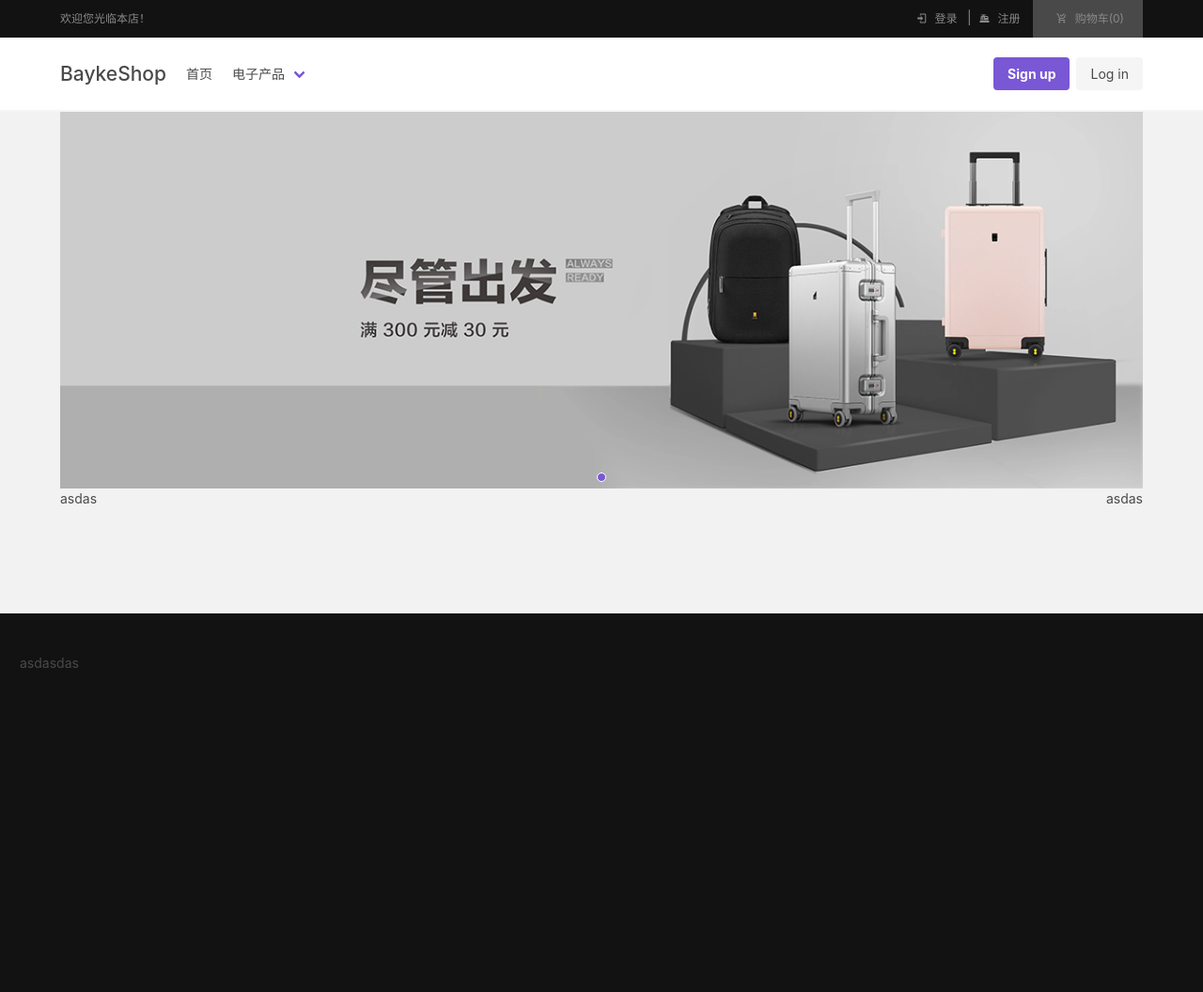
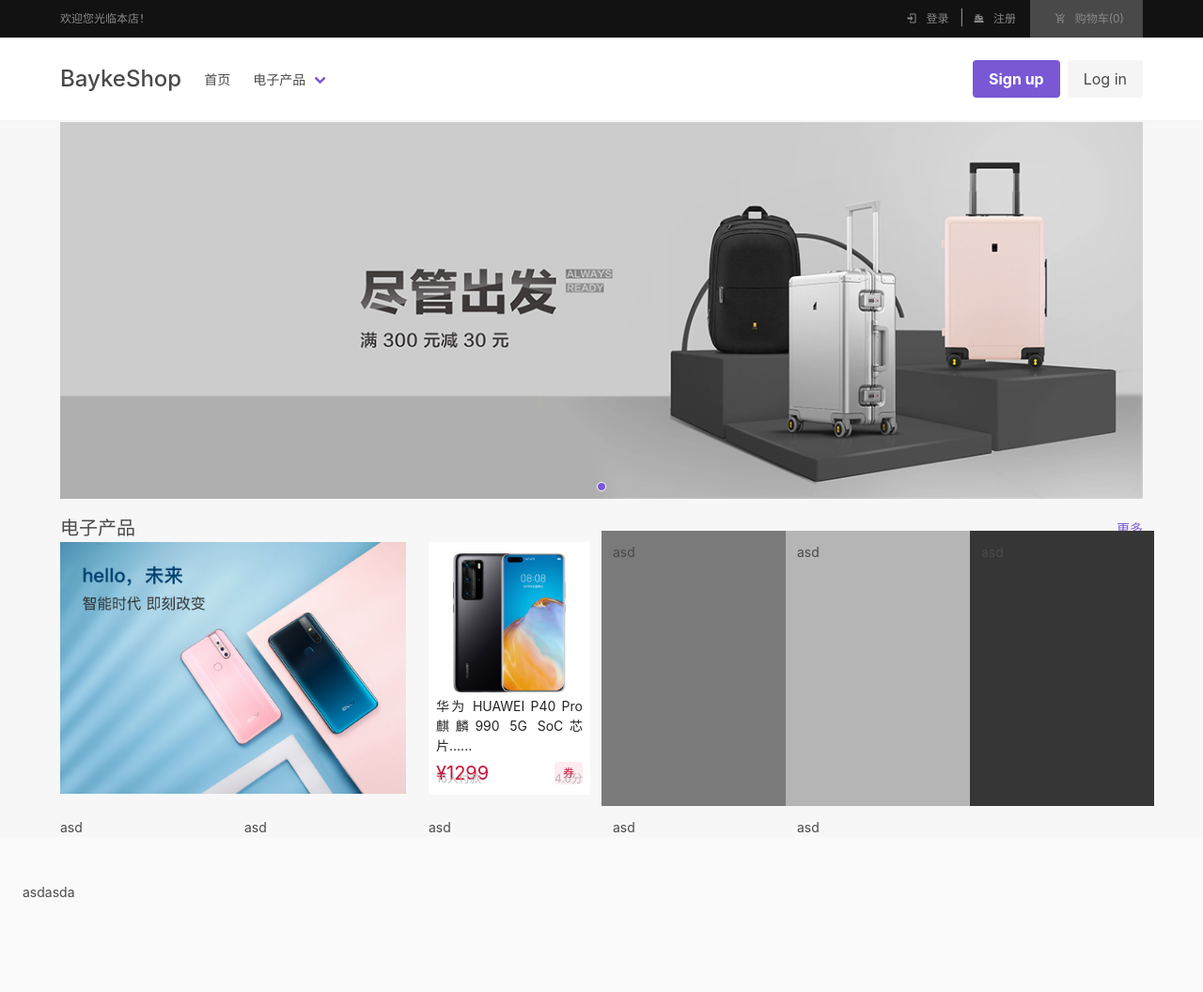
Before and after one commit to TheSpecialAngle/baykeShop, a Django app: page / in a window 1280 px wide. Shown: the whole page at 94% size. Before the commit the page ends 711 px from the top, so only its background shows below. Run offline with Django 4.2, Linux system fonts and the light colour scheme; data comes from the database, SQL or seed files in the repository; some libraries are stand-ins or nearby versions.

Commit message:
商品样式重构

```diff
--- a/baykeshop/public/views.py
+++ b/baykeshop/public/views.py
@@ -16,7 +16,6 @@
         from baykeshop.models import BaykeShopCategory, BaykeShopSPU
         queryset = BaykeShopCategory.get_cates()
         for cate in queryset:
-            # sub_ids = cate.sub_cates.values_list('id', flat=True)
             cate.spus = BaykeShopSPU.objects.filter(category__in=cate.sub_cates)[:bayke_settings.HOME_GOODS_COUNT]
         return queryset
 
--- a/baykeshop/static/baykeshop/css/style.css
+++ b/baykeshop/static/baykeshop/css/style.css
@@ -1,9 +1,17 @@
-html, body{
+body{
     font-size: 14px;
-    background-color: rgba(236, 236, 236, 0.447);
+    display: flex;
+    flex-direction: column;
+    height: 100vh;
+}
+.full-height{
     height: 100%;
 }
-.full-height{height: 100%;}
+#main{
+    flex: 1;
+    background-color: rgba(236, 236, 236, 0.447);
+}
+
 #header-top, #header-top a{
     font-size: 12px;
     color: rgb(137, 137, 137);
--- a/baykeshop/templates/baykeshop/banner.html
+++ b/baykeshop/templates/baykeshop/banner.html
@@ -5,14 +5,13 @@
             <b-carousel-item v-for="(carousel, i) in carousels" :key="i">
                 <section :class="`hero is-medium`">
                     <a class="image" :href="carousel.target_url">
-                        <img :src="`${carousel.img}`" :alt="carousel.desc">
+                        <img width="100%" :src="`${carousel.img}`" :alt="carousel.desc">
                     </a>
                 </section>
             </b-carousel-item>
         </b-carousel>
     </template>
 </div>
-
 <script>
     var value = JSON.parse(document.getElementById('carousel-data').textContent);
     var carousel = new Vue({
--- a/baykeshop/templates/baykeshop/base.html
+++ b/baykeshop/templates/baykeshop/base.html
@@ -14,7 +14,7 @@
 </head>
 <body class="{% if is_popup %}popup {% endif %}{% block bodyclass %}{% endblock %}" data-admin-utc-offset="{% now "Z" %}">
 
-    <div id="container" class="is-flex is-flex-direction-column full-height">
+    <div id="header">
         {% block header %}
             <div id="header-top" class="has-background-black-bis">
                 <div class="is-flex is-justify-content-space-between is-align-items-center container" style="height:40px">
@@ -90,26 +90,16 @@
                 </div>
             </div>
         {% endblock %}
+    </div>
 
-        {% block main %}
-            <div id="main" class="full-height">
-                <div id="content" class="full-height">
-                    {% block content %}
-                    <p>asdas</p>
-                    <p>asdas</p>
-                    <p>asdas</p>
-                    <p>asdas</p>
-                    {% endblock %}
-                </div>
-            </div>
-        {% endblock %}
-
-        {% block footer %}
-            <div id="footer" class="footer has-background-black-bis">
-                asdasdas
-            </div>
+    <div id="main">
+        {% block content %}
         {% endblock %}
     </div>
+
+    <div id="footer" class="footer">asdasda</div>
+
+
     {% if messages %}
         {% for message in messages %}
         <div id="notification">
--- a/baykeshop/templates/baykeshop/index.html
+++ b/baykeshop/templates/baykeshop/index.html
@@ -2,17 +2,79 @@
 
 {% load i18n shop_tags %}
 
-{% block header %}{{ block.super }}
-    {% banners_result %}
-{% endblock %}
-
 
 {% block content %}
-    <div class="container">
+<style>
+    .spu-foot{
+        position: absolute;
+        bottom: 0;
+        left: 0;
+        width: 100%;
+    }
+</style>
+{% banners_result %}
+    <div class="container mt-4">
+        {% for cate in cates %}
         <div class="is-flex is-align-items-center is-justify-content-space-between">
-            <div class="">asdas</div>
-            <div class="">asdas</div>
+            <div class="">
+                <h1 class=" is-size-5">{{ cate.name }}</h1>
+            </div>
+            <div class="">
+                <a href="">更多</a>
+            </div>
         </div>
+        <div class="columns is-multiline">
+            <div class="column is-4">
+                <figure class="image">
+                    <img src="{{ cate.img_map.url }}" alt="" srcset="">
+                </figure>
+            </div>
+            {% for spu in cate.spus %}
+            <div class="column is-2">
+                <div class="is-relative full-height p-2 has-background-white">
+                    <figure class="image is-1by1">
+                        <a href=""><img src="{{ spu.cover_pic.url }}" alt="{{ spu.title }}"></a>
+                    </figure>
+                    <p class="has-text-justified"><a class=" has-text-black-ter">{{ spu.title|truncatechars:35 }}...</a></p>
+                    <div class="is-flex is-align-items-center is-justify-content-space-between pt-1">
+                        <span class="is-size-5 has-text-danger-dark">¥1299</span>
+                        <span class="tag is-danger is-light is-size-7">券</span>
+                    </div>
+
+                    <div class="spu-foot">
+                        <div class="is-flex is-align-items-center is-justify-content-space-between p-2">
+                            <span class="is-size-7 has-text-grey-light">15人付款</span>
+                            <span class="is-size-7 has-text-grey-light">4.6分</span>
+                        </div>
+                    </div>
+                </div>
+            </div>
+            {% endfor %}
+            <div class="column is-2 has-background-grey">
+                asd
+            </div>
+            <div class="column is-2 has-background-grey-light">
+                asd
+            </div>
+            <div class="column is-2 has-background-dark">
+                asd
+            </div>
+            <div class="column is-2">
+                asd
+            </div>
+            <div class="column is-2">
+                asd
+            </div>
+            <div class="column is-2">
+                asd
+            </div>
+            <div class="column is-2">
+                asd
+            </div>
+            <div class="column is-2">
+                asd
+            </div>
+        </div>
+        {% endfor %}
     </div>
-
 {% endblock %}
```
